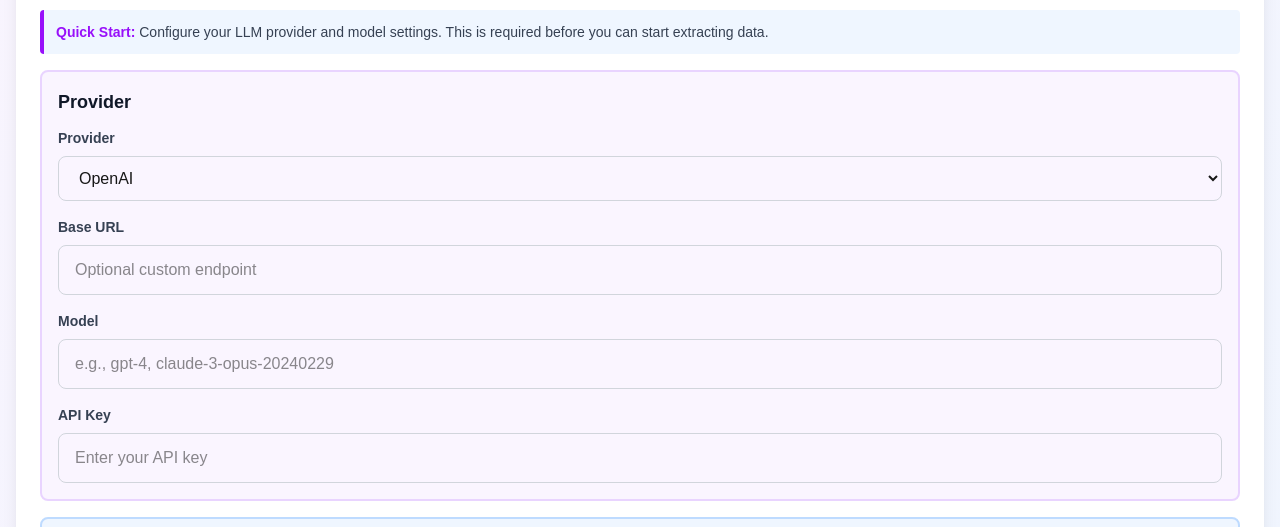
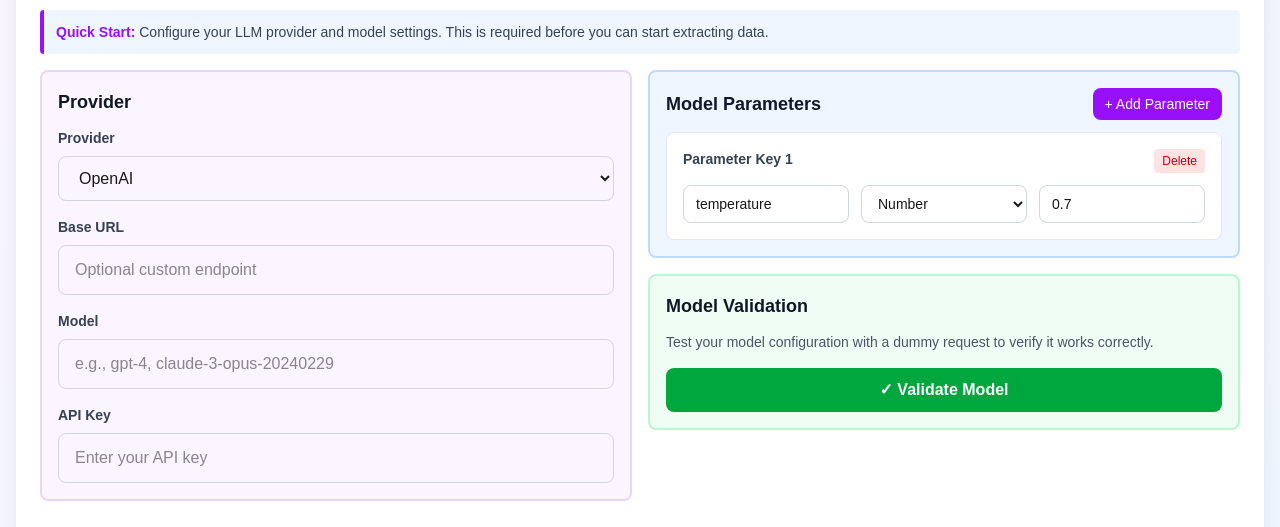
Before and after one commit to ZeroAct/instructor_app, a Next.js app in the folder frontend/: page /en in a window 1280 px wide. Shown: the part 258-785 px from the top of the page. Built offline with nearby package versions, Linux system fonts and the light colour scheme; no server answers.

Commit message:
Reorganize Model Configuration with two-column layout
Co-authored-by: ZeroAct <46982469+ZeroAct@users.noreply.github.com>

```diff
--- a/frontend/components/ModelConfigStep.tsx
+++ b/frontend/components/ModelConfigStep.tsx
@@ -141,7 +141,9 @@ export default function ModelConfigStep({
         </p>
       </div>
 
-      {/* Provider Section */}
+      {/* Two Column Layout */}
+      <div className="grid grid-cols-1 lg:grid-cols-2 gap-4">
+        {/* Left Column - Provider Section */}
         <div className="bg-purple-50 p-4 rounded-lg border-2 border-purple-200">
           <h3 className="text-lg font-semibold text-gray-900 mb-3">{t('provider')}</h3>
 
@@ -202,6 +204,8 @@ export default function ModelConfigStep({
           </div>
         </div>
 
+        {/* Right Column - Parameters and Validation */}
+        <div className="space-y-4">
           {/* Parameters Section */}
           <div className="bg-blue-50 p-4 rounded-lg border-2 border-blue-200">
             <div className="flex justify-between items-center mb-3">
@@ -214,7 +218,7 @@ export default function ModelConfigStep({
               </button>
             </div>
 
-        <div className="space-y-3 max-h-96 overflow-y-auto">
+            <div className="space-y-3 max-h-64 overflow-y-auto">
               {localConfig.parameters.map((param, index) => (
                 <div key={index} className="bg-white p-4 rounded-lg border border-gray-200">
                   <div className="flex justify-between items-start mb-3">
@@ -295,6 +299,8 @@ export default function ModelConfigStep({
               </div>
             )}
           </div>
+        </div>
+      </div>
 
       <div className="flex justify-end pt-3">
         <button
```
Lines whose indentation alone changed are shown as unchanged.
